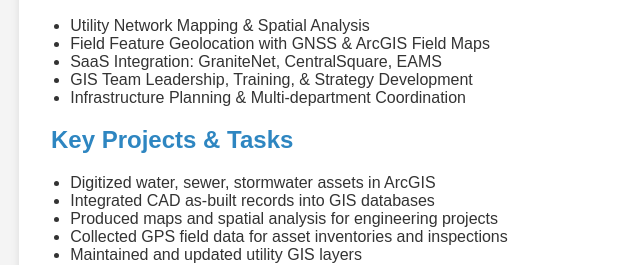
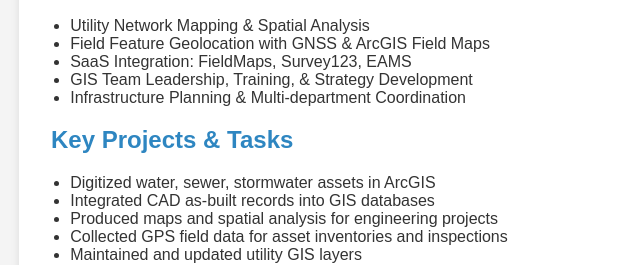
Before and after one commit to thomasrelucio/rimorllc, a plain HTML site: page index.html in a window 1280 px wide. Shown: the part 415-680 px from the top of the page, 189-829 px from the left. Drawn offline with Linux system fonts and the light colour scheme.

Commit message:
Update index.html

```diff
--- a/index.html
+++ b/index.html
@@ -56,7 +56,7 @@
     <ul>
       <li>Utility Network Mapping & Spatial Analysis</li>
       <li>Field Feature Geolocation with GNSS & ArcGIS Field Maps</li>
-      <li>SaaS Integration: GraniteNet, CentralSquare, EAMS</li>
+      <li>SaaS Integration: FieldMaps, Survey123, EAMS</li>
       <li>GIS Team Leadership, Training, & Strategy Development</li>
       <li>Infrastructure Planning & Multi-department Coordination</li>
     </ul>
```
